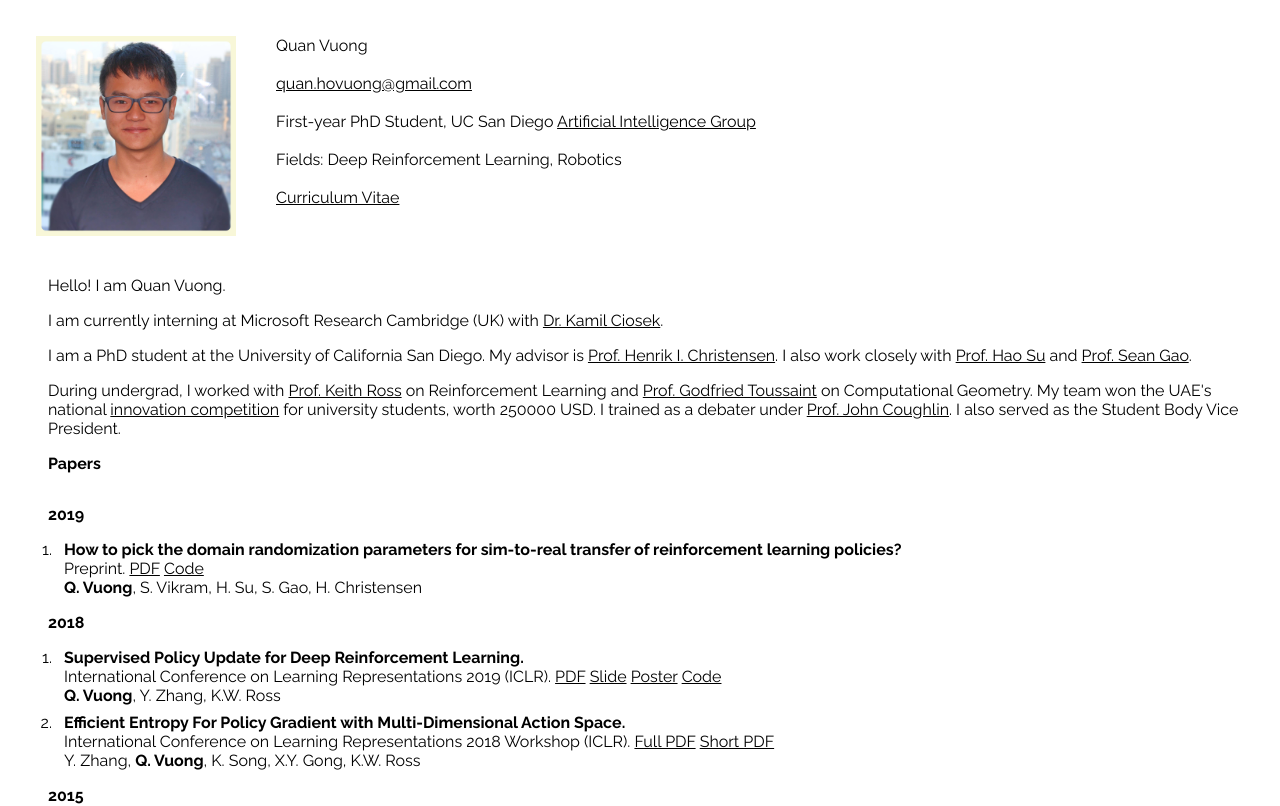
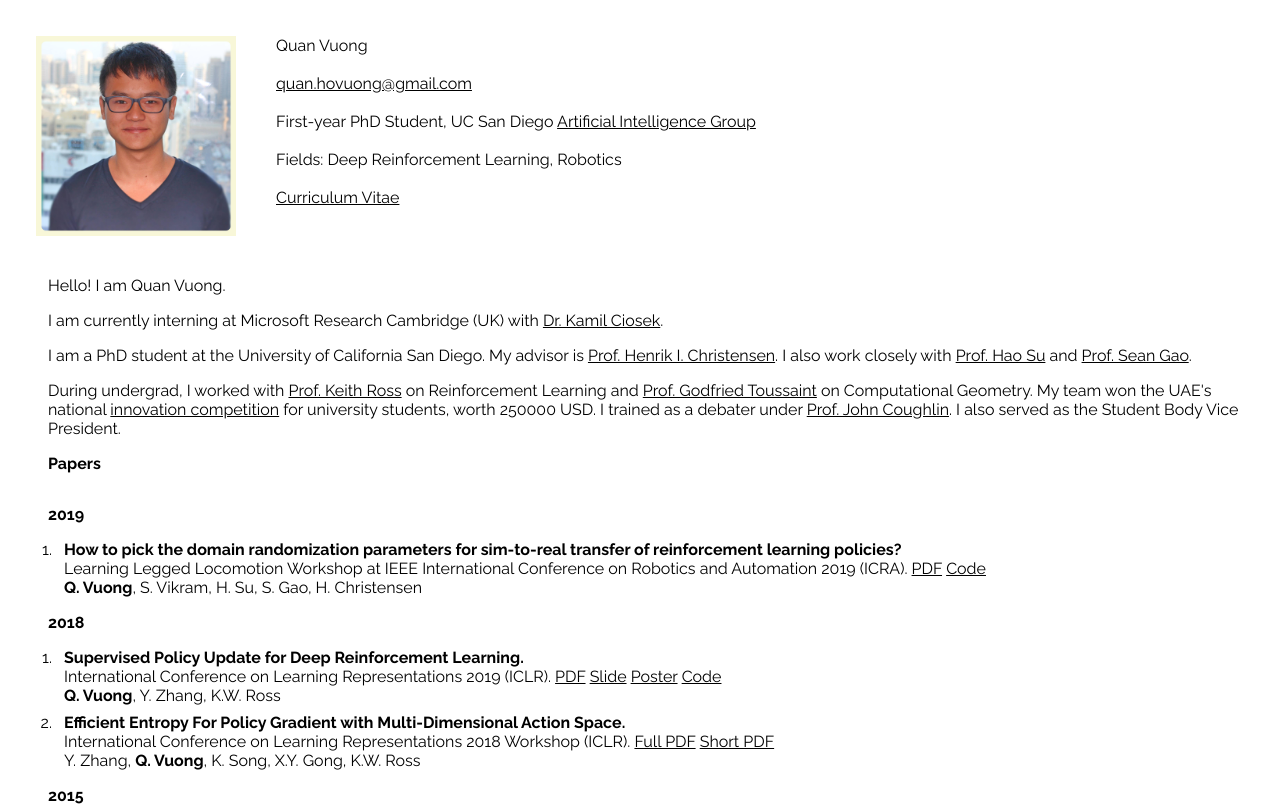
Before and after one commit to quanvuong/quanvuong.github.io, a React (Create React App) app: page / in a window 1280 px wide. Shown: the top 806 px of the page. Built offline with nearby package versions, Linux system fonts and the light colour scheme.

Commit message:
add icra to domain rand paper

```diff
--- a/src/Papers.js
+++ b/src/Papers.js
@@ -19,7 +19,7 @@ class Papers extends Component {
               <li>
                 <div className="OnePaper">
                   <div><strong>How to pick the domain randomization parameters for sim-to-real transfer of reinforcement learning policies?</strong></div>
-                  <div>Preprint. <a href="https://arxiv.org/abs/1903.11774">PDF</a> <a href="https://github.com/quanvuong/domain_randomization">Code</a> </div>
+                  <div>Learning Legged Locomotion Workshop at IEEE International Conference on Robotics and Automation 2019 (ICRA). <a href="https://arxiv.org/abs/1903.11774">PDF</a> <a href="https://github.com/quanvuong/domain_randomization">Code</a> </div>
                   <div> <strong>Q. Vuong</strong>,  S. Vikram, H. Su, S. Gao, H. Christensen </div>
                 </div>
               </li>
```
